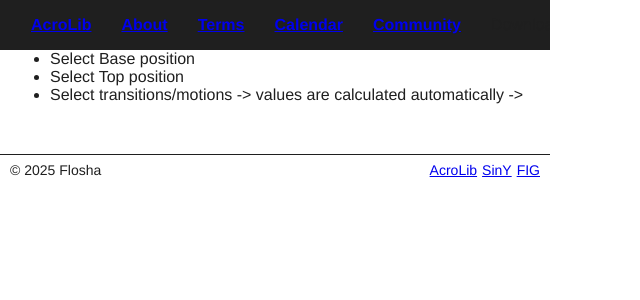
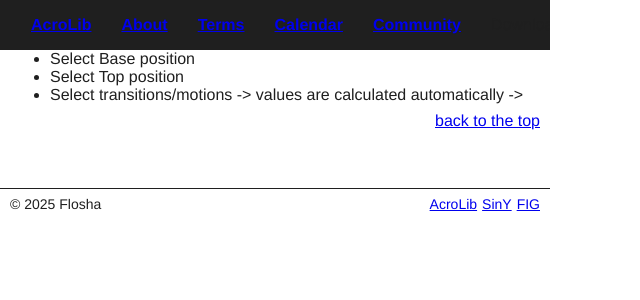
Before and after one commit to floshin/acrolib, a Jekyll site: the page built from interactive-tarrifsheet-element-difficulty-calculation.md, in a window 1280 px wide. Shown: the top 300 px of the page, without its empty margins (0-640 px from the left). Built offline with Jekyll 4.4.1, drawn with Linux system fonts in a browser that asks for light colours; our own code applies the rules of GitHub Pages for plain Markdown files.

Commit message:
Update default.html

```diff
--- a/_layouts/default.html
+++ b/_layouts/default.html
@@ -39,6 +39,10 @@
 
       <main>
         {{ content }}
+
+        <p class="up">
+            <a href="#top">back to the top</a>
+        </p>
       </main>
 
     </body>
@@ -153,6 +157,10 @@ img {
   gap: 10px;
 }
 
+.up {
+  text-align: right;
+}
+
 table {
   overflow-x: scroll;
 }
```
